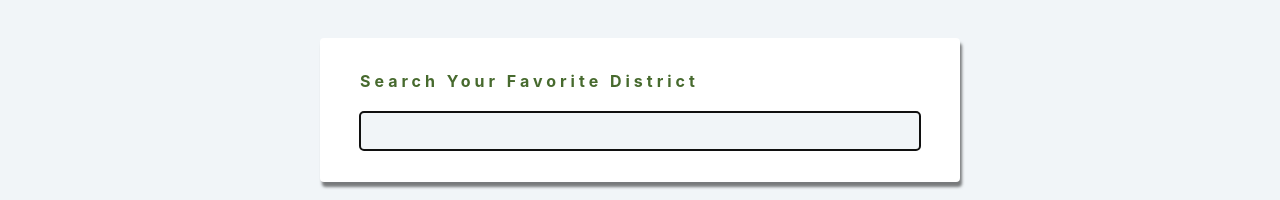
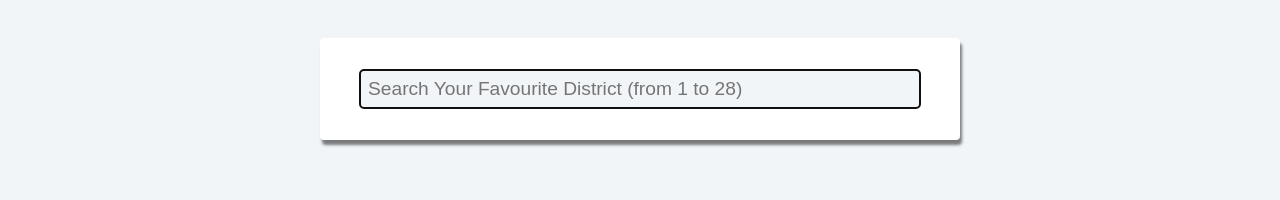
Before and after one commit to ellimdl/sg-new-launch-condo, a React (Create React App) app: page / in a window 1280 px wide. Shown: the part 138-338 px from the top of the page. Built offline with nearby package versions, Linux system fonts and the light colour scheme.

Commit message:
adjust search bar

```diff
--- a/src/components/SearchForm.js
+++ b/src/components/SearchForm.js
@@ -17,13 +17,14 @@ export default function SearchForm(props) {
     <section className="section search">
       <form className="search-form" onSubmit={handleSubmit}>
         <div className="form-control">
-          <label htmlFor="name">search your favorite district</label>
+          {/* <label htmlFor="name">search your favourite district</label> */}
           <input
             type="text"
             name="name"
             id="name"
             ref={searchValue}
             onChange={searchCondo}
+            placeholder="Search Your Favourite District (from 1 to 28)"
           />
         </div>
       </form>
```
